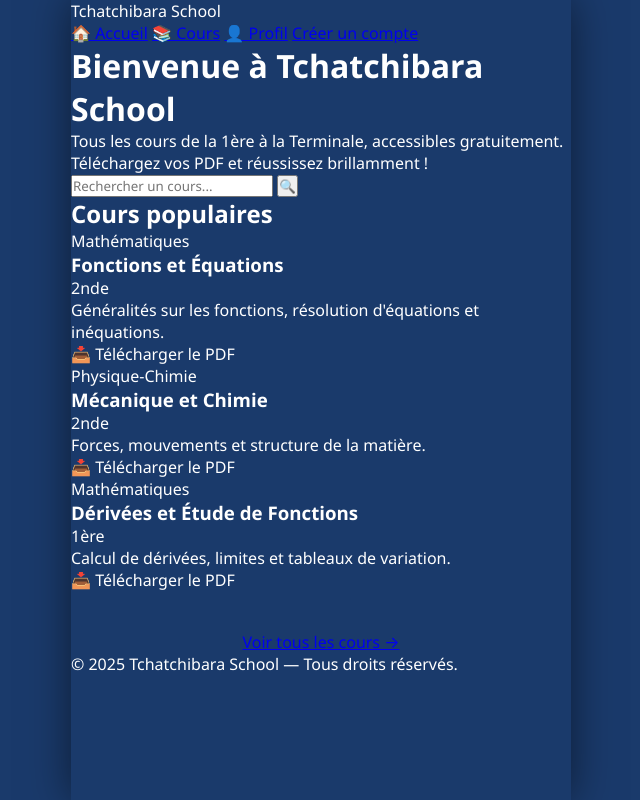
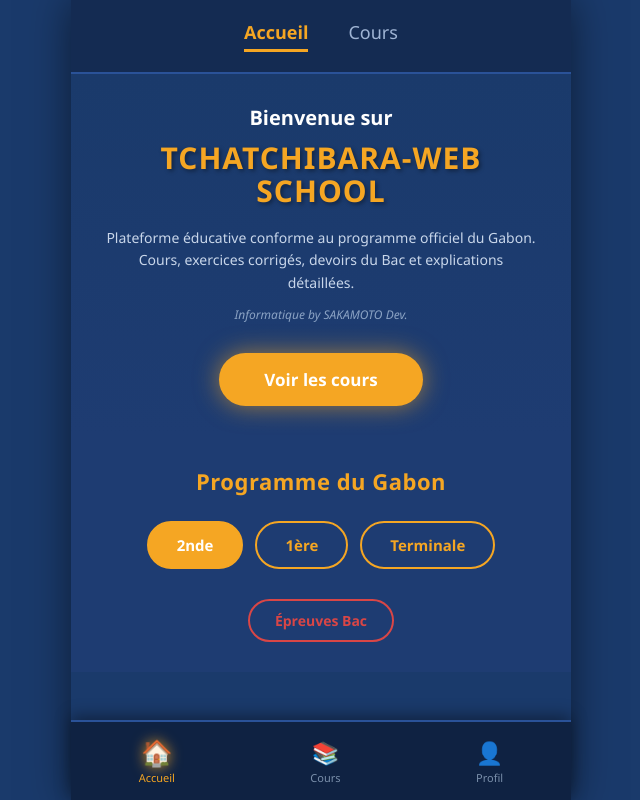
Before and after one commit to jockerexodus-web/Tchatchibara-school, a plain HTML site: page index.html in a window 1280 px wide. Shown: the whole page, without its empty margins (319-959 px from the left). Drawn offline with Linux system fonts and the light colour scheme.

Commit message:
Update index.html

```diff
--- a/index.html
+++ b/index.html
@@ -2,64 +2,113 @@
 <html lang="fr">
 <head>
     <meta charset="UTF-8">
-    <meta name="viewport" content="width=device-width, initial-scale=1.0">
-    <title>Tchatchibara School - Accueil</title>
+    <meta name="viewport" content="width=device-width, initial-scale=1.0, maximum-scale=1.0, user-scalable=no">
+    <meta name="theme-color" content="#1e3c72">
+    <title>Tchatchibara School</title>
     <link rel="stylesheet" href="style.css">
+    <link rel="manifest" href="manifest.json">
 </head>
 <body>
 
-    <!-- NAVBAR -->
-    <nav>
-        <div class="logo">Tchatchibara <span>School</span></div>
-        <div class="nav-links">
-            <a href="index.html" class="active">🏠 Accueil</a>
-            <a href="cours.html">📚 Cours</a>
-            <a href="profil.html">👤 Profil</a>
-            <a href="compte.html" class="btn-compte">Créer un compte</a>
+    <!-- CONTENU PRINCIPAL -->
+    <main id="app">
+
+        <!-- PAGE ACCUEIL -->
+        <div id="page-accueil" class="page active">
+            <header class="app-header">
+                <div class="tabs-top">
+                    <span class="tab active">Accueil</span>
+                    <span class="tab" onclick="goToPage('cours')">Cours</span>
+                </div>
+            </header>
+
+            <div class="hero-app">
+                <h1>Bienvenue sur</h1>
+                <h2>TCHATCHIBARA-WEB<br>SCHOOL</h2>
+                <p class="desc">
+                    Plateforme éducative conforme au programme officiel du Gabon. Cours, exercices corrigés, devoirs du Bac et explications détaillées.
+                </p>
+                <p class="credit">Informatique by SAKAMOTO Dev.</p>
+                <button class="btn-orange" onclick="goToPage('cours')">Voir les cours</button>
+            </div>
+
+            <div class="section-programme">
+                <h3>Programme du Gabon</h3>
+                <div class="niveaux-app">
+                    <button class="btn-niveau orange" onclick="goToPage('cours', '2nde')">2nde</button>
+                    <button class="btn-niveau jaune" onclick="goToPage('cours', '1ère')">1ère</button>
+                    <button class="btn-niveau jaune" onclick="goToPage('cours', 'Terminale')">Terminale</button>
+                </div>
+                <button class="btn-epreuve" onclick="goToPage('cours', 'Bac')">Épreuves Bac</button>
+            </div>
         </div>
+
+        <!-- PAGE COURS -->
+        <div id="page-cours" class="page">
+            <header class="app-header">
+                <h2 class="header-title">📚 Les Cours</h2>
+            </header>
+
+            <div class="niveaux-app" style="padding: 15px;">
+                <button class="btn-niveau active-niv" onclick="filtrerNiveau('tous', this)">Tous</button>
+                <button class="btn-niveau" onclick="filtrerNiveau('2nde', this)">2nde</button>
+                <button class="btn-niveau" onclick="filtrerNiveau('1ère', this)">1ère</button>
+                <button class="btn-niveau" onclick="filtrerNiveau('Terminale', this)">Terminale</button>
+            </div>
+
+            <div class="cours-grid-app" id="coursGrid"></div>
+        </div>
+
+        <!-- PAGE PROFIL -->
+        <div id="page-profil" class="page">
+            <header class="app-header">
+                <h2 class="header-title">👤 Mon Profil</h2>
+            </header>
+
+            <div class="profil-app">
+                <div class="avatar-app" id="avatar">?</div>
+                <h2 id="profilNom">Invité</h2>
+                <p class="email-app" id="profilEmail">Connectez-vous pour voir votre profil</p>
+
+                <div class="stats-app">
+                    <div class="stat-item">
+                        <h4 id="statCours">0</h4>
+                        <p>Cours</p>
+                    </div>
+                    <div class="stat-item">
+                        <h4 id="statPdf">0</h4>
+                        <p>PDF</p>
+                    </div>
+                    <div class="stat-item">
+                        <h4 id="statNiveau">-</h4>
+                        <p>Niveau</p>
+                    </div>
+                </div>
+
+                <a href="compte.html" class="btn-orange" style="display:block; margin-top:30px; text-decoration:none; text-align:center;">
+                    Modifier / Créer un compte
+                </a>
+            </div>
+        </div>
+
+    </main>
+
+    <!-- BOTTOM NAVIGATION BAR -->
+    <nav class="bottom-nav">
+        <a href="#" class="nav-item active" onclick="goToPage('accueil'); return false;">
+            <span class="icon">🏠</span>
+            <span class="label">Accueil</span>
+        </a>
+        <a href="#" class="nav-item" onclick="goToPage('cours'); return false;">
+            <span class="icon">📚</span>
+            <span class="label">Cours</span>
+        </a>
+        <a href="#" class="nav-item" onclick="goToPage('profil'); return false;">
+            <span class="icon">👤</span>
+            <span class="label">Profil</span>
+        </a>
     </nav>
 
-    <!-- HERO -->
-    <div class="hero">
-        <h1>Bienvenue à <span>Tchatchibara School</span></h1>
-        <p>Tous les cours de la 1ère à la Terminale, accessibles gratuitement. Téléchargez vos PDF et réussissez brillamment !</p>
-        <div class="search-box">
-            <input type="text" placeholder="Rechercher un cours..." onkeyup="rechercher(this.value)">
-            <button onclick="document.querySelector('.search-box input').focus()">🔍</button>
-        </div>
-    </div>
-
-    <!-- COURS POPULAIRES -->
-    <section>
-        <h2 class="section-title">Cours populaires</h2>
-        <div class="cours-grid" id="coursPopulaires"></div>
-        <div style="text-align:center; margin-top:40px;">
-            <a href="cours.html" class="btn-principal">Voir tous les cours →</a>
-        </div>
-    </section>
-
-    <!-- FOOTER -->
-    <footer>
-        &copy; 2025 <span>Tchatchibara School</span> — Tous droits réservés.
-    </footer>
-
     <script src="script.js"></script>
-    <script>
-        // Afficher 3 cours populaires sur la page d'accueil
-        document.addEventListener("DOMContentLoaded", () => {
-            const pop = coursData.slice(0, 3);
-            const grid = document.getElementById("coursPopulaires");
-            pop.forEach(c => {
-                grid.innerHTML += `
-                    <div class="carte-cours">
-                        <div class="matiere">${c.matiere}</div>
-                        <h3>${c.titre}</h3>
-                        <span class="niveau-tag">${c.niveau}</span>
-                        <p>${c.desc}</p>
-                        <a class="btn-pdf" onclick="telechargerPDF('${c.pdf}', '${c.titre}')">📥 Télécharger le PDF</a>
-                    </div>`;
-            });
-        });
-    </script>
 </body>
 </html>
```
